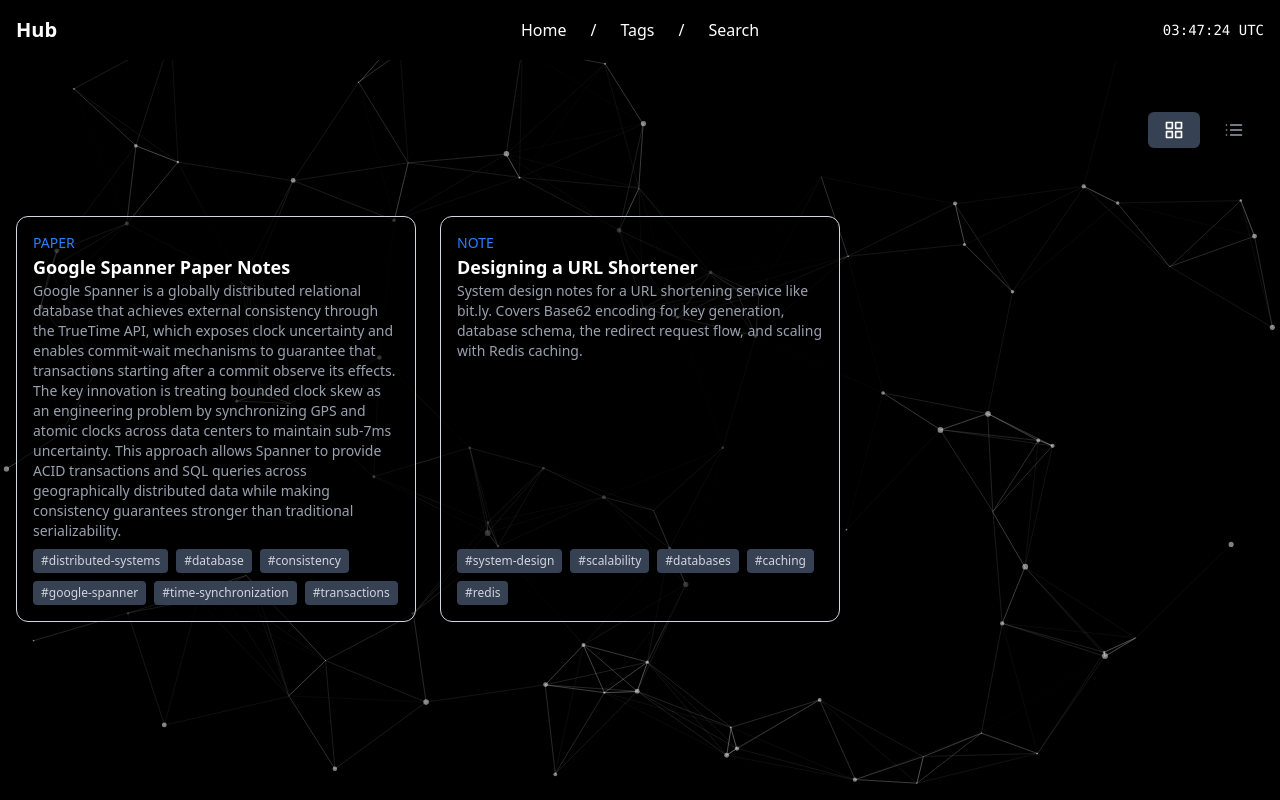
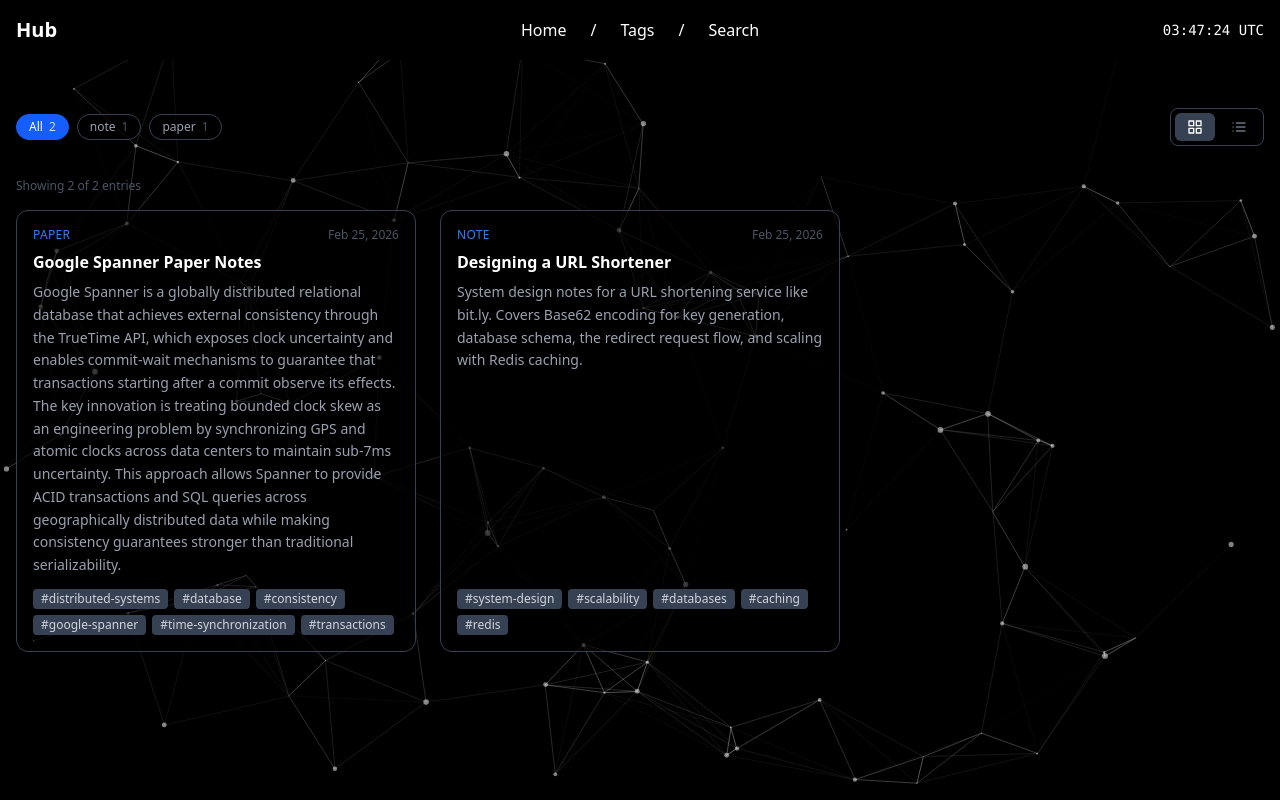
Before and after one commit to abhinav1005/notes-repo-project, a React (Vite) app in the folder knowledge-hub/: page / in a window 1280 px wide. Built offline with nearby package versions, Linux system fonts and the light colour scheme.

Commit message:
add date to cards and pagination

```diff
--- a/knowledge-hub/src/components/EntryCard.tsx
+++ b/knowledge-hub/src/components/EntryCard.tsx
@@ -8,33 +8,40 @@ type Props = {
   viewMode?: 'grid' | 'list'
 }
 
+function formatDate(iso: string) {
+  return new Date(iso).toLocaleDateString('en-US', {
+    month: 'short', day: 'numeric', year: 'numeric'
+  })
+}
+
 export default function EntryCard({ entry, viewMode = 'grid' }: Props) {
   if (viewMode === 'list') {
-    // List view - horizontal layout
     return (
       <Link to={`/entry/${entry.entryId}`} className="block">
-        <div className="bg-black/60 rounded-xl shadow border-1 border-gray-200 hover:shadow-lg p-4 transition flex items-start gap-4">
-          <div className="flex-1">
-            <div className="flex items-center gap-3 mb-2">
-              <div className="text-sm text-blue-500 uppercase font-medium">
+        <div className="bg-black/60 rounded-xl shadow border border-gray-700 hover:border-gray-500 p-4 transition flex items-start gap-4">
+          <div className="flex-1 min-w-0">
+            <div className="flex items-center gap-3 mb-1 flex-wrap">
+              <span className="text-xs text-blue-500 uppercase font-medium tracking-wide">
                 {entry.type}
-              </div>
-              <h2 className="text-lg font-semibold text-white">
+              </span>
+              <h2 className="text-base font-semibold text-white leading-snug">
                 {entry.title}
               </h2>
             </div>
-            <p className="text-gray-400 text-sm mb-3">
+            <p className="text-gray-400 text-sm mb-3 leading-relaxed">
               {entry.summary}
             </p>
-            <div className="flex flex-wrap gap-2">
-              {entry.tags.map(tag => (
-                <span
-                  key={tag}
-                  className="text-xs bg-gray-700 text-gray-300 px-2 py-1 rounded"
-                >
-                  #{tag}
-                </span>
-              ))}
+            <div className="flex items-center justify-between gap-2 flex-wrap">
+              <div className="flex flex-wrap gap-2">
+                {entry.tags.map(tag => (
+                  <span key={tag} className="text-xs bg-gray-700 text-gray-300 px-2 py-0.5 rounded">
+                    #{tag}
+                  </span>
+                ))}
+              </div>
+              <span className="text-xs text-gray-600 shrink-0">
+                {formatDate(entry.createdAt)}
+              </span>
             </div>
           </div>
         </div>
@@ -42,16 +49,22 @@ export default function EntryCard({ entry, viewMode = 'grid' }: Props) {
     )
   }
 
-  // Grid view - vertical layout with consistent height
   return (
     <Link to={`/entry/${entry.entryId}`} className="block h-full">
-      <div className="bg-black/60 rounded-xl border-1 border-gray-300 shadow hover:shadow-lg p-4 transition h-full flex flex-col">
-        <div className="text-sm text-blue-500 uppercase">{entry.type}</div>
-        <h2 className="text-lg font-semibold text-white">{entry.title}</h2>
-        <p className="text-gray-400 text-sm flex-1">{entry.summary}</p>
-        <div className="mt-2 flex flex-wrap gap-2">
+      <div className="bg-black/60 rounded-xl border border-gray-700 hover:border-gray-500 shadow p-4 transition h-full flex flex-col gap-2">
+        <div className="flex items-center justify-between">
+          <span className="text-xs text-blue-500 uppercase font-medium tracking-wide">
+            {entry.type}
+          </span>
+          <span className="text-xs text-gray-600">
+            {formatDate(entry.createdAt)}
+          </span>
+        </div>
+        <h2 className="text-base font-semibold text-white leading-snug">{entry.title}</h2>
+        <p className="text-gray-400 text-sm flex-1 leading-relaxed">{entry.summary}</p>
+        <div className="flex flex-wrap gap-1.5 pt-1">
           {entry.tags.map(tag => (
-            <span key={tag} className="text-xs bg-gray-700 text-gray-300 px-2 py-1 rounded">
+            <span key={tag} className="text-xs bg-gray-700 text-gray-300 px-2 py-0.5 rounded">
               #{tag}
             </span>
           ))}
--- a/knowledge-hub/src/pages/Home.tsx
+++ b/knowledge-hub/src/pages/Home.tsx
@@ -1,87 +1,140 @@
-import { useState } from "react"
+import { useState, useMemo } from "react"
 import entries from "../Data/entries.json"
 import EntryCard from "../components/EntryCard"
 import type { Entry } from "../types/entry"
 
+const ALL_TYPES = ["all", "note", "paper", "blog", "discussion", "resource"] as const
+type TypeFilter = typeof ALL_TYPES[number]
+
+const PAGE_SIZE = 12
+
 export default function Home() {
-  const typedEntries: Entry[] = entries as Entry[]
+  const typedEntries = entries as Entry[]
   const [viewMode, setViewMode] = useState<'grid' | 'list'>('grid')
+  const [activeType, setActiveType] = useState<TypeFilter>('all')
+  const [visibleCount, setVisibleCount] = useState(PAGE_SIZE)
+
+  const filtered = useMemo(() => {
+    if (activeType === 'all') return typedEntries
+    return typedEntries.filter(e => e.type === activeType)
+  }, [typedEntries, activeType])
+
+  const visible = filtered.slice(0, visibleCount)
+  const hasMore = visibleCount < filtered.length
+
+  function handleTypeChange(type: TypeFilter) {
+    setActiveType(type)
+    setVisibleCount(PAGE_SIZE)
+  }
 
   return (
     <div className="w-full py-4 px-4 md:py-12 md:px-4">
-      {/* View Toggle Section */}
-      <div className="flex justify-end mb-8 md:mb-8 md:pb-8">
-        <div className="flex items-center gap-2 bg-black dark:bg-gray-800 p-1">
+
+      {/* Controls row — type filter left, view toggle right */}
+      <div className="flex items-center justify-between gap-4 mb-8 flex-wrap">
+
+        {/* Type filter pills */}
+        <div className="flex flex-wrap gap-2">
+          {ALL_TYPES.map(type => {
+            const count = type === 'all'
+              ? typedEntries.length
+              : typedEntries.filter(e => e.type === type).length
+            if (type !== 'all' && count === 0) return null
+            return (
+              <button
+                key={type}
+                onClick={() => handleTypeChange(type)}
+                className={`px-3 py-1 rounded-full text-xs font-medium transition border ${
+                  activeType === type
+                    ? 'bg-blue-600 text-white border-blue-600'
+                    : 'bg-black/60 text-gray-400 border-gray-700 hover:border-gray-500 hover:text-white'
+                }`}
+              >
+                {type === 'all' ? 'All' : type}
+                <span className={`ml-1.5 ${activeType === type ? 'opacity-80' : 'opacity-50'}`}>
+                  {count}
+                </span>
+              </button>
+            )
+          })}
+        </div>
+
+        {/* View toggle */}
+        <div className="flex items-center gap-1 bg-black/60 border border-gray-700 rounded-lg p-1">
           <button
             onClick={() => setViewMode('grid')}
-            className={`px-4 py-2 rounded-md font-medium transition ${
+            className={`px-3 py-1.5 rounded-md transition ${
               viewMode === 'grid'
-                ? 'bg-gray-700 text-white shadow-md'
-                : 'text-gray-400 hover:text-white hover:bg-gray-800'
+                ? 'bg-gray-700 text-white'
+                : 'text-gray-500 hover:text-white'
             }`}
             aria-label="Grid view"
           >
-            {/* Grid icon */}
-            <svg
-              xmlns="http://www.w3.org/2000/svg"
-              width="20"
-              height="20"
-              viewBox="0 0 24 24"
-              fill="none"
-              stroke="currentColor"
-              strokeWidth="2"
-              strokeLinecap="round"
-              strokeLinejoin="round"
-            >
-              <rect x="3" y="3" width="7" height="7"/>
-              <rect x="14" y="3" width="7" height="7"/>
-              <rect x="14" y="14" width="7" height="7"/>
-              <rect x="3" y="14" width="7" height="7"/>
+            <svg xmlns="http://www.w3.org/2000/svg" width="16" height="16" viewBox="0 0 24 24"
+              fill="none" stroke="currentColor" strokeWidth="2" strokeLinecap="round" strokeLinejoin="round">
+              <rect x="3" y="3" width="7" height="7"/><rect x="14" y="3" width="7" height="7"/>
+              <rect x="14" y="14" width="7" height="7"/><rect x="3" y="14" width="7" height="7"/>
             </svg>
           </button>
-
           <button
             onClick={() => setViewMode('list')}
-            className={`px-4 py-2 rounded-md font-medium transition ${
+            className={`px-3 py-1.5 rounded-md transition ${
               viewMode === 'list'
-                ? 'bg-gray-700 text-white shadow-md'
-                : 'text-gray-400 hover:text-white hover:bg-gray-800'
+                ? 'bg-gray-700 text-white'
+                : 'text-gray-500 hover:text-white'
             }`}
             aria-label="List view"
           >
-            {/* List icon */}
-            <svg
-              xmlns="http://www.w3.org/2000/svg"
-              width="20"
-              height="20"
-              viewBox="0 0 24 24"
-              fill="none"
-              stroke="currentColor"
-              strokeWidth="2"
-              strokeLinecap="round"
-              strokeLinejoin="round"
-            >
-              <line x1="8" y1="6" x2="21" y2="6"/>
-              <line x1="8" y1="12" x2="21" y2="12"/>
-              <line x1="8" y1="18" x2="21" y2="18"/>
-              <line x1="3" y1="6" x2="3.01" y2="6"/>
-              <line x1="3" y1="12" x2="3.01" y2="12"/>
-              <line x1="3" y1="18" x2="3.01" y2="18"/>
+            <svg xmlns="http://www.w3.org/2000/svg" width="16" height="16" viewBox="0 0 24 24"
+              fill="none" stroke="currentColor" strokeWidth="2" strokeLinecap="round" strokeLinejoin="round">
+              <line x1="8" y1="6" x2="21" y2="6"/><line x1="8" y1="12" x2="21" y2="12"/>
+              <line x1="8" y1="18" x2="21" y2="18"/><line x1="3" y1="6" x2="3.01" y2="6"/>
+              <line x1="3" y1="12" x2="3.01" y2="12"/><line x1="3" y1="18" x2="3.01" y2="18"/>
             </svg>
           </button>
         </div>
       </div>
 
-      {/* Entry Cards - Grid or List */}
+      {/* Entry count */}
+      <p className="text-gray-600 text-xs mb-4">
+        {filtered.length === 0
+          ? 'No entries'
+          : `Showing ${visible.length} of ${filtered.length} ${activeType === 'all' ? 'entries' : activeType + 's'}`
+        }
+      </p>
+
+      {/* Cards */}
+      {filtered.length === 0 ? (
+        <p className="text-gray-500 text-sm">No entries of this type yet.</p>
+      ) : (
+        <>
           <div className={
             viewMode === 'grid'
               ? 'grid grid-cols-1 sm:grid-cols-2 md:grid-cols-3 gap-6'
               : 'flex flex-col gap-4'
           }>
-        {typedEntries.map(entry => (
+            {visible.map(entry => (
               <EntryCard key={entry.entryId} entry={entry} viewMode={viewMode} />
             ))}
           </div>
+
+          {/* Load more */}
+          {hasMore && (
+            <div className="flex flex-col items-center mt-10 gap-2">
+              <button
+                onClick={() => setVisibleCount(c => c + PAGE_SIZE)}
+                className="px-6 py-2.5 bg-black/60 border border-gray-700 hover:border-gray-500
+                           text-gray-300 hover:text-white text-sm rounded-xl transition"
+              >
+                Load more
+              </button>
+              <span className="text-gray-600 text-xs">
+                {filtered.length - visibleCount} more
+              </span>
+            </div>
+          )}
+        </>
+      )}
     </div>
   )
 }
```
Lines whose indentation alone changed are shown as unchanged.
